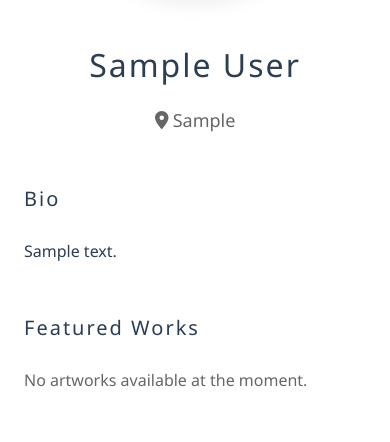
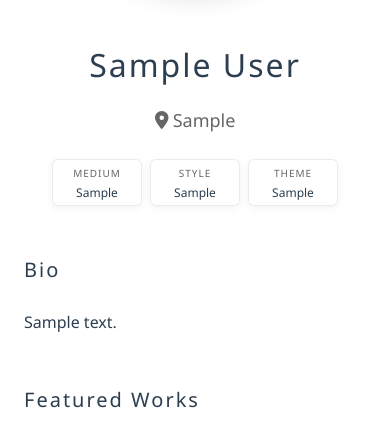
Before and after one commit to illanEazy/camps-bay-gallery, a Django app: page /artists/1/ in a window 390 px wide. Shown: the part 459-901 px from the top of the page. Run offline with Django 4.2, Linux system fonts and the light colour scheme; tables that the repository leaves empty hold one stand-in row (values such as "Sample post"); grey boxes marked "Sample" are stand-in pictures.

Commit message:
Add artist working

```diff
--- a/gallery/models.py
+++ b/gallery/models.py
@@ -127,6 +127,28 @@ class Artist(models.Model):
         verbose_name='Location'
     )
 
+    # NEW FIELDS: Medium, Style, Theme
+    medium = models.CharField(
+        max_length=200,
+        blank=True,
+        verbose_name='Medium',
+        help_text='Optional. Artistic medium (e.g., Oil, Acrylic, Collage)'
+    )
+
+    style = models.CharField(
+        max_length=200,
+        blank=True,
+        verbose_name='Style',
+        help_text='Optional. Artistic style (e.g., Figurative, Contemporary)'
+    )
+
+    theme = models.CharField(
+        max_length=200,
+        blank=True,
+        verbose_name='Theme',
+        help_text='Optional. Artistic themes (e.g., Identity, Urban Life)'
+    )
+
     # Biography
     bio = models.TextField(
         blank=True,
--- a/gallery/templates/gallery/artist_detail.html
+++ b/gallery/templates/gallery/artist_detail.html
@@ -1,6 +1,6 @@
 {% extends 'gallery/base.html' %}
 
-{% block title %}{{ artist.full_name }} | Camps Bay Art Gallery{% endblock %}
+{% block title %}{{ artist.full_name }} - Artist Details | Camps Bay Art Gallery{% endblock %}
 
 {% block extra_css %}
 <style>
@@ -75,6 +75,53 @@
         color: var(--color-gray);
     }
 
+    /* Artistic Details Grid - Minimal design */
+    .artist-details-grid {
+        display: flex;
+        justify-content: center;
+        gap: 12px;
+        margin-top: 16px;
+        margin-bottom: 32px;
+        flex-wrap: wrap;
+        max-width: 600px;
+        margin-left: auto;
+        margin-right: auto;
+    }
+
+    .detail-item {
+        background: rgba(255, 255, 255, 0.7);
+        padding: 8px 16px;
+        border-radius: 6px;
+        border: 1px solid rgba(0, 0, 0, 0.08);
+        backdrop-filter: blur(10px);
+        box-shadow: 0 2px 8px rgba(0, 0, 0, 0.05);
+        min-width: 120px;
+        max-width: 180px;
+        transition: all var(--transition-fast);
+    }
+
+    .detail-item:hover {
+        transform: translateY(-2px);
+        box-shadow: 0 4px 12px rgba(0, 0, 0, 0.08);
+        background: rgba(255, 255, 255, 0.85);
+    }
+
+    .detail-label {
+        font-size: 11px;
+        text-transform: uppercase;
+        letter-spacing: 1px;
+        color: var(--color-gray);
+        margin-bottom: 4px;
+        font-weight: 500;
+    }
+
+    .detail-value {
+        font-size: 14px;
+        color: var(--color-primary);
+        font-weight: 500;
+        line-height: 1.3;
+    }
+
     @media (max-width: 768px) {
         .artist-bio,
         .artist-artworks {
@@ -85,6 +132,41 @@
         .artworks-horizontal .artwork-card {
             flex: 0 0 200px;
             min-width: 200px;
+        }
+
+        .artist-details-grid {
+            max-width: 100%;
+            padding: 0 16px;
+        }
+
+        .detail-item {
+            min-width: 100px;
+            max-width: 140px;
+            padding: 6px 12px;
+        }
+
+        .detail-value {
+            font-size: 13px;
+        }
+    }
+
+    @media (max-width: 480px) {
+        .artist-details-grid {
+            gap: 8px;
+        }
+
+        .detail-item {
+            min-width: 90px;
+            max-width: 120px;
+            padding: 5px 10px;
+        }
+
+        .detail-label {
+            font-size: 10px;
+        }
+
+        .detail-value {
+            font-size: 12px;
         }
     }
 </style>
@@ -107,9 +189,35 @@
             </div>
             <h1 class="h1 mb-sm">{{ artist.full_name }}</h1>
             {% if artist.location %}
-                <div class="artist-location text-large text-gray">
+                <div class="artist-location text-large text-gray mb-md">
                     <i class="fas fa-map-marker-alt mr-xs"></i> {{ artist.location }}
                 </div>
+            {% endif %}
+
+            <!-- Artistic Details -->
+            {% if artist.medium or artist.style or artist.theme %}
+            <div class="artist-details-grid">
+                {% if artist.medium %}
+                <div class="detail-item">
+                    <div class="detail-label">Medium</div>
+                    <div class="detail-value">{{ artist.medium }}</div>
+                </div>
+                {% endif %}
+
+                {% if artist.style %}
+                <div class="detail-item">
+                    <div class="detail-label">Style</div>
+                    <div class="detail-value">{{ artist.style }}</div>
+                </div>
+                {% endif %}
+
+                {% if artist.theme %}
+                <div class="detail-item">
+                    <div class="detail-label">Theme</div>
+                    <div class="detail-value">{{ artist.theme }}</div>
+                </div>
+                {% endif %}
+            </div>
             {% endif %}
         </div>
 
--- a/gallery/views.py
+++ b/gallery/views.py
@@ -29,6 +29,7 @@ import random
 # ============================================================================
 # GLOBAL DATA
 # ============================================================================
+
 
 # Sample artist data
 ARTISTS_DATA = [
@@ -335,6 +336,8 @@ def contact(request):
 def google_login_redirect(request):
     """Redirect to Google OAuth login via allauth"""
     return redirect('account_login')
+
+
 
 # ============================================================================
 # ARTWORK DETAIL VIEWS - ONLY ONE SET OF FUNCTIONS
```
Also changed, not shown: gallery/admin.py (+7 -2 lines), gallery/forms.py (+23 -0 lines), gallery/templates/gallery/add_artist.html (+72 -0 lines), gallery/migrations/0002_artist_medium_artist_style_artist_theme.py (added), media/artists/profile_pictures/7a35092e-dd5b-4c14-a7b0-934f807efeed.jpg (added), media/artists/profile_pictures/Screenshot_2026-01-30_at_1.14.12PM.png (added), media/artists/profile_pictures/art.jpeg (added), media/artists/profile_pictures/eazrth.jpeg (added).
